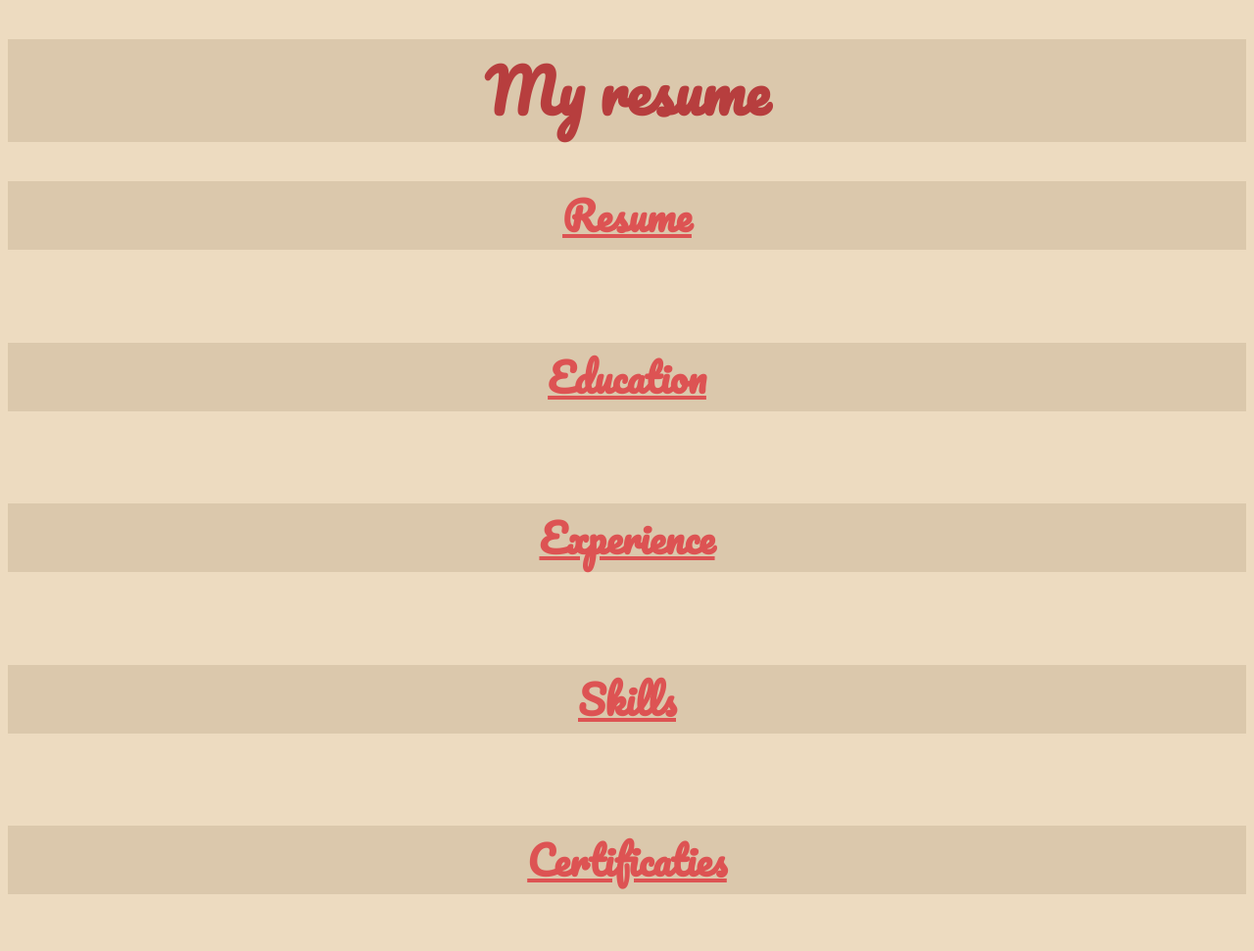
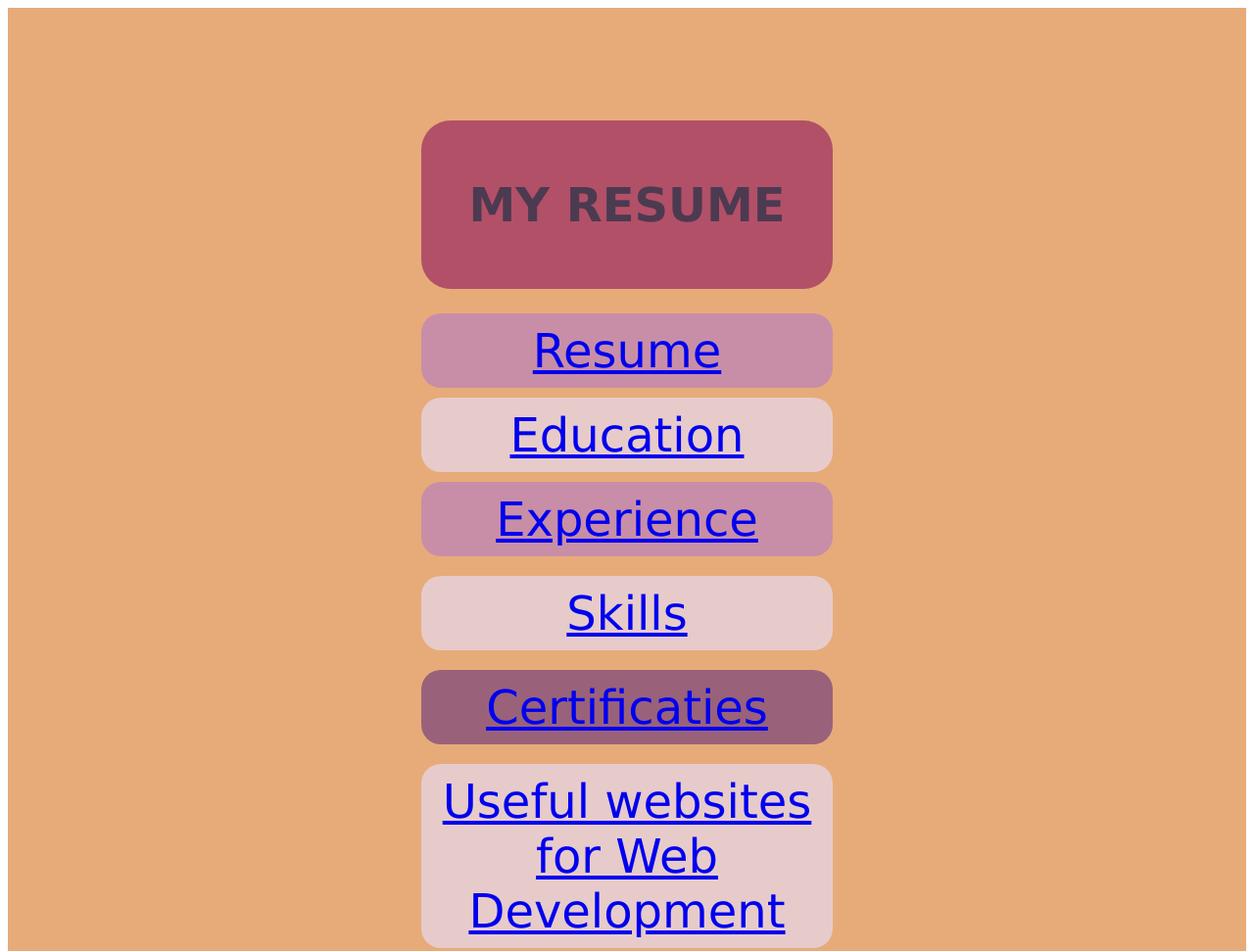
Before and after one commit to carpattovt2/html-newportfolio, a plain HTML site: page index.html in a window 1280 px wide. Shown: the top 971 px of the page at 98% size. Drawn offline with Linux system fonts and the light colour scheme.

Commit message:
Add files via upload

```diff
--- a/index.html
+++ b/index.html
@@ -12,12 +12,14 @@
     <link href="https://fonts.googleapis.com/css2?family=Pacifico&display=swap" rel="stylesheet">
 </head>
 <body>
-   <h1 id="MyResume">My resume</h1>
-        <a href="./Public/summary.html"><h2>Resume</h2></a> <br>
-        <a href="./Public/education.html"> <h2>Education</h2> </a><br>
-        <a href="./Public/work experience.html"> <h2>Experience</h2> </a><br>
-        <a href="./Public/skills.html"> <h2>Skills</h2> </a><br>
-        <a href="./Public/certificaties.html"><h2>Certificaties</h2> </a><br>
-        <div><a href="./WebDevelopment/webdev.html"><h2 id="otherWebLinks">Useful websites for Web Development</h2> </a><br></div>
+    <div class="MainPage">
+        <div class="MyResume"><p>MY RESUME</p></div>
+        <div id="resume"><a href="./Public/summary.html">Resume</a></div>
+        <div id="education"><a href="./Public/education.html">Education</a></div>
+        <div id="experience"><a href="./Public/work experience.html">Experience</a></div>
+        <div id="skills"><a href="./Public/skills.html">Skills</a></div>
+        <div id="certificaties"><a href="./Public/certificaties.html">Certificaties</a></div>
+        <div id="useful"><a href="./WebDevelopment/webdev.html">Useful websites for Web Development</a></div>
+        </div>
 </body>
 </html>
--- a/style.css
+++ b/style.css
@@ -1,9 +1,68 @@
-img{height: 350px; width: 350px;}
-*{text-align: center;}
-*{background-color: #EDDBC0;}
-#MyResume{font-size: 60px; color: #B73E3E;background-color: #DBC8AC;}
-h2{font-size: 40px; color: #DD5353; background-color: #DBC8AC;}
-a{color: #DD5353;}
-html {font-family: fantasy;}
-*{font-family: 'Pacifico', cursive;}
-#otherWebLinks {border: 10px solid #B73E3E; background-color:#EDDBC0 ;}
+.MainPage{
+    display: flex;
+    flex-direction: column;
+    text-align: center;
+    align-items: center;
+    background-color: #E7AB79;
+    font-size: 48px;
+    padding: 100px;
+    font-family: 'Lucida Sans', 'Lucida Sans Regular', 'Lucida Grande', 'Lucida Sans Unicode', Geneva, Verdana, sans-serif;
+}
+.MyResume{
+    font-weight: bold;
+    padding: 10px;
+    background-color: #B25068;
+    margin: 15px;
+    border-radius: 30px;
+    color: #4C3A51;
+    min-width: 400px;
+}
+#resume{
+    background-color: #C88EA7;
+    padding: 10px;
+    border-radius: 20px;
+    min-width: 400px;
+    color: #643843;
+    margin: 10px;
+}
+#experience{
+    background-color: #C88EA7;
+    padding: 10px;
+    border-radius: 20px;
+    min-width: 400px;
+    color: black;
+    margin: 10px;
+}
+#education{
+    color: #643843;
+    background-color: #E7CBCB;
+    padding: 10px;
+    border-radius: 20px;
+    min-width: 400px;
+
+}
+#skills{
+    background-color: #E7CBCB;
+    padding: 10px;
+    border-radius: 20px;
+    min-width: 400px;
+    color: #643843;
+    margin: 10px;
+}
+#certificaties{
+    background-color: #99627A;
+    padding: 10px;
+    border-radius: 20px;
+    min-width: 400px;
+    color: #643843;
+    margin: 10px;
+}
+#useful{
+    background-color: #E7CBCB;
+    padding: 10px;
+    border-radius: 20px;
+    min-width: 400px;
+    max-width: 400px;
+    color: #643843;
+    margin: 10px;
+}
```
